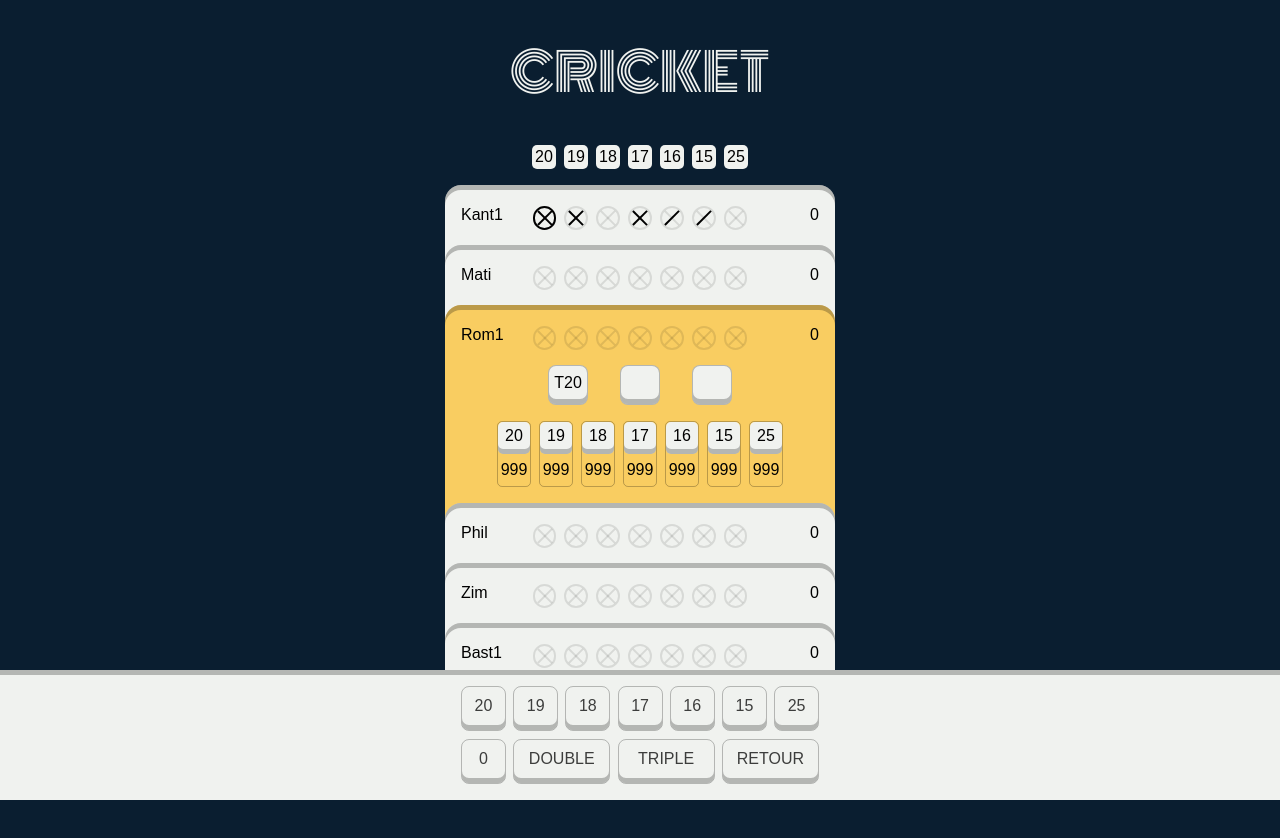
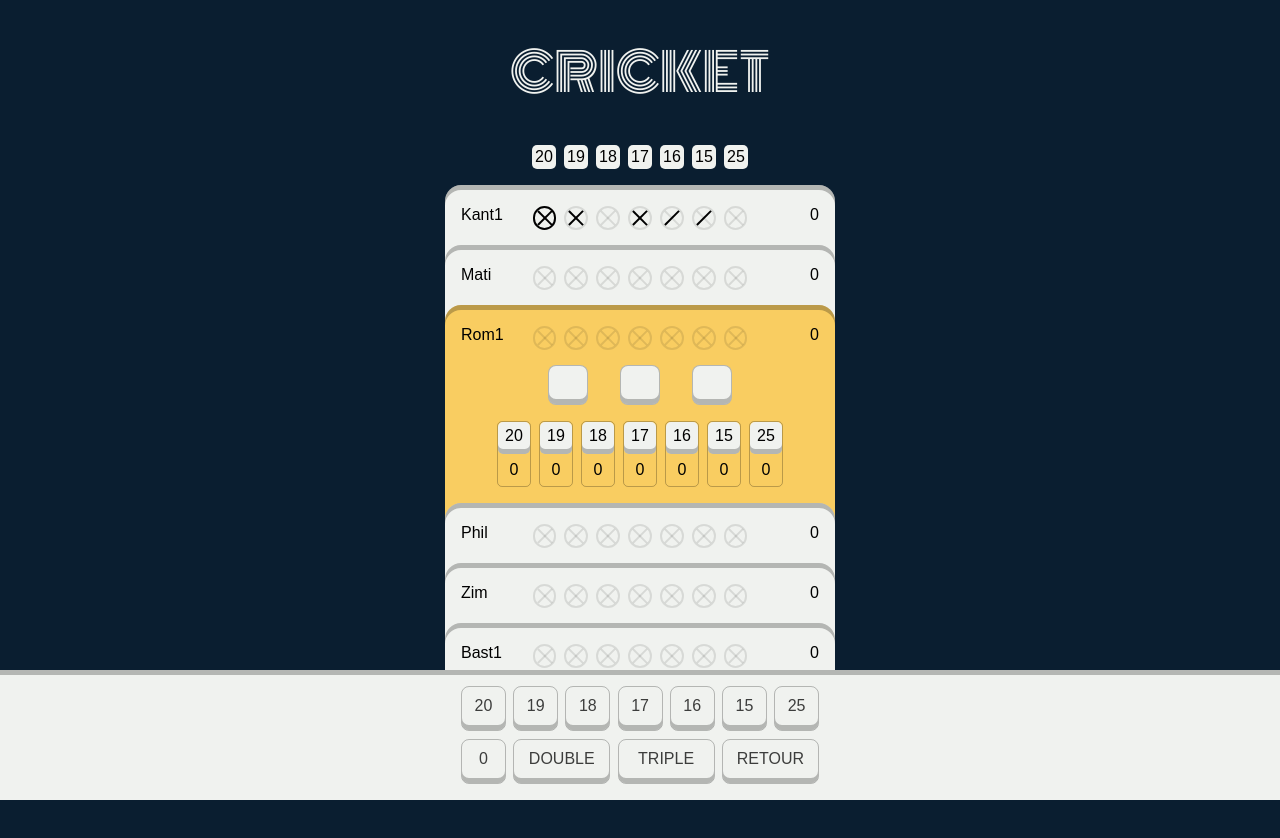
Before and after one commit to Kant109/ApsiDart, a Vue app in the folder apsidart-front/: page /cricket in a window 1280 px wide. Shown: the top 838 px of the page. Built offline with nearby package versions, Linux system fonts and the light colour scheme; a web font is replaced by a local one.

Commit message:
Add dynamic Player data

```diff
--- a/apsidart-front/src/components/CricketPlayer.vue
+++ b/apsidart-front/src/components/CricketPlayer.vue
@@ -34,19 +34,19 @@ const openStat = () => {
         </div>
         <div class="player-stats" :class="{'isPlayerActive': player.isActive}" v-if="isStatOpen">
             <div class="current-points">
-                <div class="points">T20</div>
-                <div class="points"></div>
-                <div class="points"></div>
+                <div class="points">{{ player.volleys.length > 0 ? player.volleys[player.volleys.length - 1][0] : "" }}</div>
+                <div class="points">{{ player.volleys.length > 0 ? player.volleys[player.volleys.length - 1][1] : "" }}</div>
+                <div class="points">{{ player.volleys.length > 0 ? player.volleys[player.volleys.length - 1][2] : "" }}</div>
             </div>
             <div class="points-recap" :class="{'isPlayerActive': player.isActive}">
                 <div class="doors">
-                    <div class="door"><div class="base">20</div><div class="taken">999</div></div>
-                    <div class="door"><div class="base">19</div><div class="taken">999</div></div>
-                    <div class="door"><div class="base">18</div><div class="taken">999</div></div>
-                    <div class="door"><div class="base">17</div><div class="taken">999</div></div>
-                    <div class="door"><div class="base">16</div><div class="taken">999</div></div>
-                    <div class="door"><div class="base">15</div><div class="taken">999</div></div>
-                    <div class="door"><div class="base">25</div><div class="taken">999</div></div>
+                    <div class="door"><div class="base">20</div><div class="taken">{{ player.points[20] }}</div></div>
+                    <div class="door"><div class="base">19</div><div class="taken">{{ player.points[19] }}</div></div>
+                    <div class="door"><div class="base">18</div><div class="taken">{{ player.points[18] }}</div></div>
+                    <div class="door"><div class="base">17</div><div class="taken">{{ player.points[17] }}</div></div>
+                    <div class="door"><div class="base">16</div><div class="taken">{{ player.points[16] }}</div></div>
+                    <div class="door"><div class="base">15</div><div class="taken">{{ player.points[15] }}</div></div>
+                    <div class="door"><div class="base">25</div><div class="taken">{{ player.points[25] }}</div></div>
                 </div>
             </div>
         </div>
```
